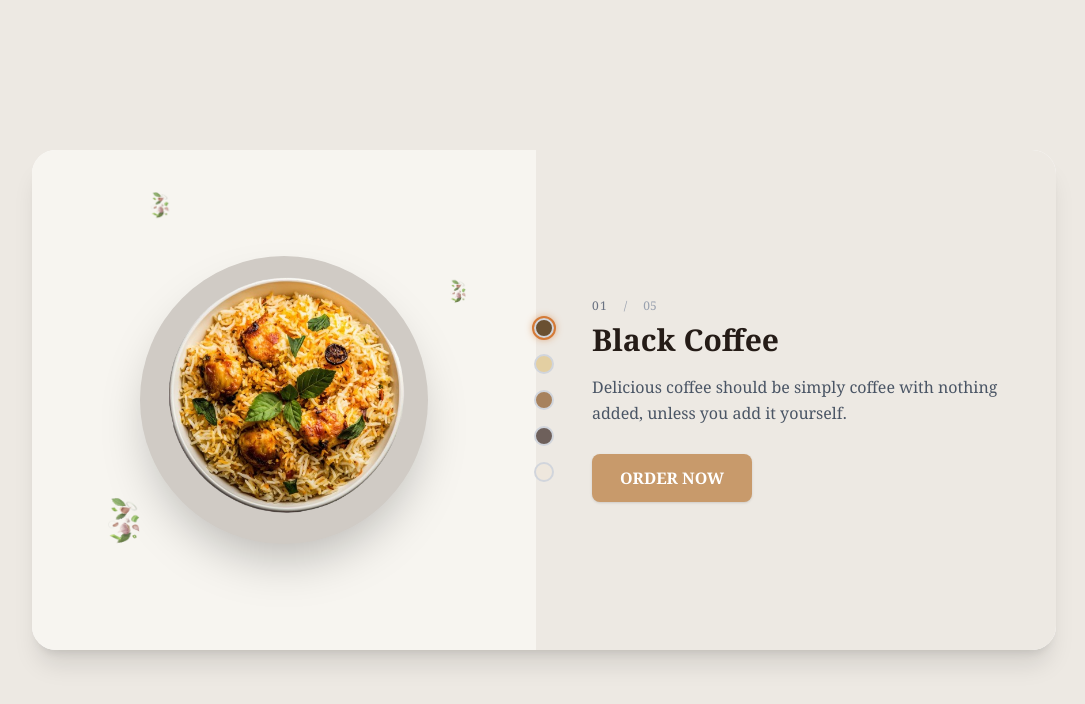
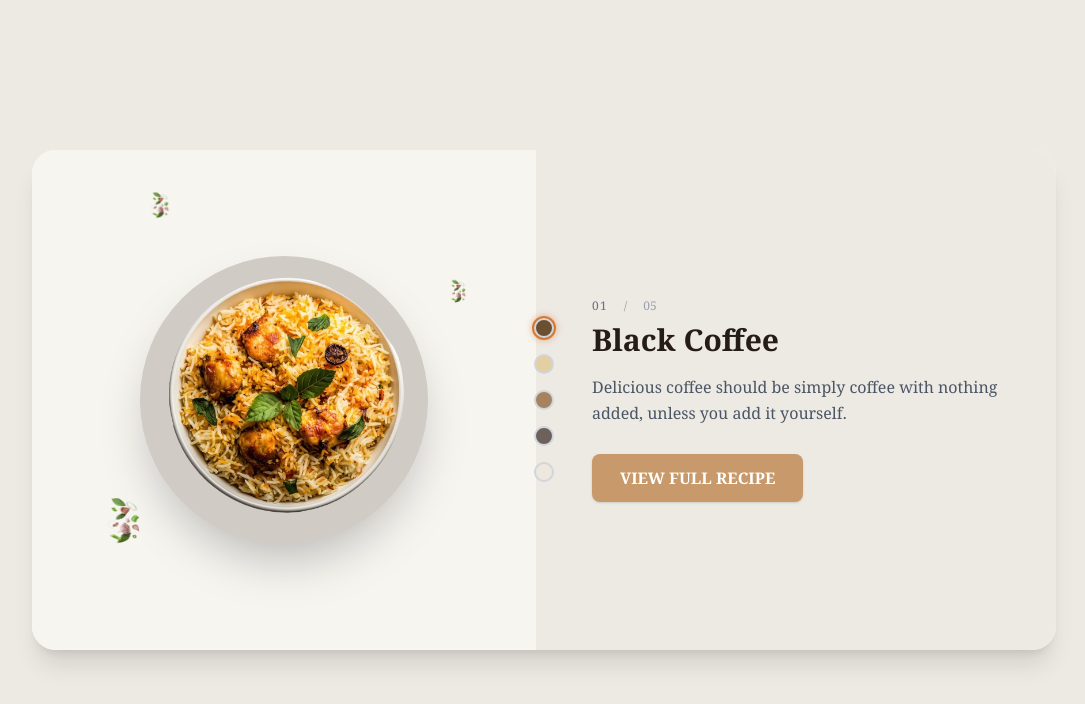
Before and after one commit to ParasharDeb/AI_Chef, a Next.js app in the folder apps/ai_chef/: page /recipelist in a window 1280 px wide. Shown: the top 704 px of the page, without its empty margins (96-1181 px from the left). Built offline with nearby package versions, Linux system fonts and the light colour scheme.

Commit message:
changed recipelist

```diff
--- a/apps/ai_chef/app/recipelist/page.tsx
+++ b/apps/ai_chef/app/recipelist/page.tsx
@@ -1,5 +1,5 @@
 'use client'
-import { useState, useRef } from "react";
+import { useState, useRef, useEffect } from "react";
 import gsap from "gsap";
 
 const coffeeList = [
@@ -39,12 +39,51 @@ export default function Recipelist() {
   const [activeIdx, setActiveIdx] = useState(0);
   const cupRef = useRef(null);
   const descRef = useRef(null);
+  const leftOnionRef1 = useRef(null);
+  const leftOnionRef2 = useRef(null);
+  const rightOnionRef = useRef(null);
+
+  useEffect(() => {
+    // Animate big pulao image from top
+    if (cupRef.current) {
+      gsap.fromTo(
+        cupRef.current,
+        { y: -150, opacity: 0 },
+        { y: 0, opacity: 1, duration: 1, ease: "power2.out" }
+      );
+    }
+
+    // Animate left onions from left
+    if (leftOnionRef1.current) {
+      gsap.fromTo(
+        leftOnionRef1.current,
+        { x: -100, opacity: 0 },
+        { x: 0, opacity: 1, duration: 1, delay: 0.3, ease: "power2.out" }
+      );
+    }
+    if (leftOnionRef2.current) {
+      gsap.fromTo(
+        leftOnionRef2.current,
+        { x: -120, opacity: 0 },
+        { x: 0, opacity: 1, duration: 1, delay: 0.5, ease: "power2.out" }
+      );
+    }
+
+    // Animate right onion from right
+    if (rightOnionRef.current) {
+      gsap.fromTo(
+        rightOnionRef.current,
+        { x: 100, opacity: 0 },
+        { x: 0, opacity: 1, duration: 1, delay: 0.7, ease: "power2.out" }
+      );
+    }
+  }, [activeIdx]);
 
   function handleSelect(idx) {
     if (idx === activeIdx) return;
     setActiveIdx(idx);
 
-    // Different animation directions for cup image based on index mod 3
+    // Different animation directions for cup image on change
     if (cupRef.current) {
       let fromVars;
       switch (idx % 3) {
@@ -65,7 +104,7 @@ export default function Recipelist() {
       );
     }
 
-    // Text animation from bottom always
+    // Text animation
     if (descRef.current) {
       gsap.fromTo(
         descRef.current,
@@ -90,19 +129,23 @@ export default function Recipelist() {
             className="w-72 h-72 rounded-full shadow-2xl transition-all duration-700 bg-[#d0cbc5] object-contain"
             draggable={false}
           />
+          {/* Onions with animation refs */}
           <img
+            ref={leftOnionRef1}
             src="./different-aromatic-spices-falling-on-260nw-2422414553__1_-removebg-preview.png"
-            alt="spoon"
+            alt="onion left 1"
             className="absolute left-16 bottom-24 w-14 opacity-80"
           />
           <img
+            ref={leftOnionRef2}
             src="./different-aromatic-spices-falling-on-260nw-2422414553__1_-removebg-preview.png"
-            alt="bean"
+            alt="onion left 2"
             className="absolute top-10 left-28 w-8 opacity-80"
           />
           <img
+            ref={rightOnionRef}
             src="./different-aromatic-spices-falling-on-260nw-2422414553__1_-removebg-preview.png"
-            alt="bean"
+            alt="onion right"
             className="absolute right-16 top-32 w-7 opacity-80"
           />
         </div>
@@ -113,7 +156,7 @@ export default function Recipelist() {
             <button
               key={idx}
               onClick={() => handleSelect(idx)}
-              className="w-5 h-5 rounded-full border-2 border-gray-300"
+              className="w-5 h-5 rounded-full border-2 border-gray-300 cursor-pointer"
               style={{
                 background: coffee.color,
                 outline: activeIdx === idx ? "2px solid #d47a37" : undefined,
@@ -139,17 +182,11 @@ export default function Recipelist() {
             <p className="text-gray-600 mb-7 max-w-md leading-relaxed">
               {coffeeList[activeIdx].description}
             </p>
-            <button className="bg-[#c89a6b] hover:bg-[#b37e47] transition text-white font-semibold px-7 py-3 rounded-lg shadow w-max">
-              ORDER NOW
+            <button className="bg-[#c89a6b] hover:bg-[#b37e47] transition text-white font-semibold px-7 py-3 rounded-lg shadow w-max cursor-pointer">
+              VIEW FULL RECIPE
             </button>
           </div>
 
-          {/* Social icons */}
-          <div className="absolute top-7 right-10 flex gap-4">
-            <a href="#" className="text-gray-400 hover:text-black"><i className="fab fa-facebook-f" /></a>
-            <a href="#" className="text-gray-400 hover:text-black"><i className="fab fa-instagram" /></a>
-            <a href="#" className="text-gray-400 hover:text-black"><i className="fab fa-youtube" /></a>
-          </div>
         </div>
       </div>
     </div>
```
